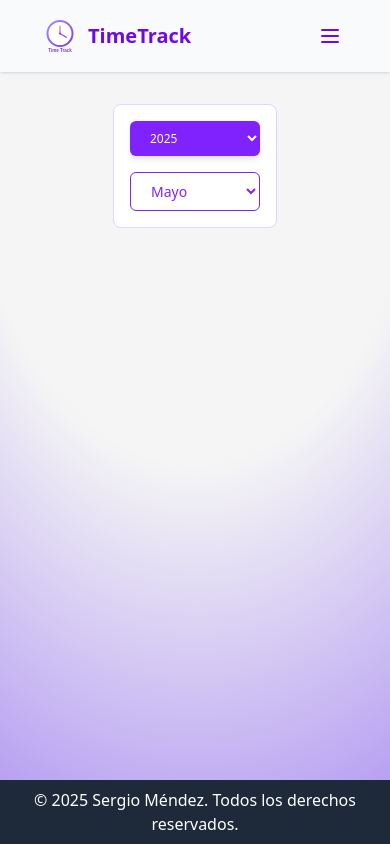
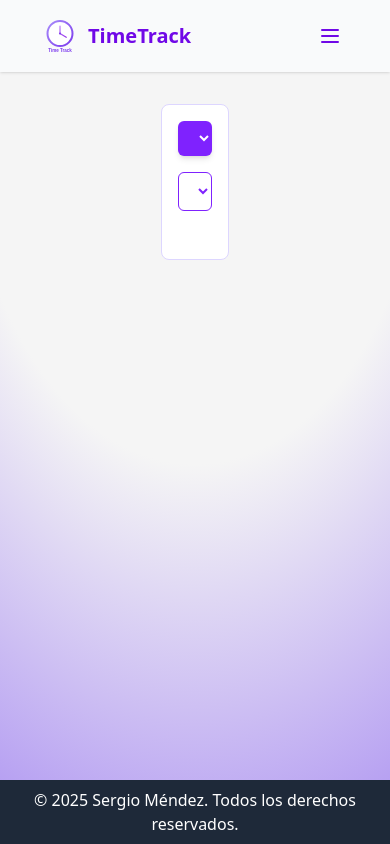
Before and after one commit to Sergiomsrs/timetrack-ui, a React (Vite) app: page /fichajes in a window 390 px wide. Built offline with nearby package versions, Linux system fonts and the light colour scheme.

Commit message:
fix: Revisado responsive del seleccionador

```diff
--- a/src/components/DatePicker.jsx
+++ b/src/components/DatePicker.jsx
@@ -66,47 +66,60 @@ export const DatePicker = ({ activeTab, setActiveTab, setIsModalAddOpen, selecte
 
 
   return (
-    <div className="rounded-lg border border-violet-200 bg-white p-4 w-fit mx-4 flex flex-col gap-4 h-fit mb-4">
+    <div className="rounded-lg border border-violet-200 bg-white p-4 w-fit mx-1 flex flex-wrap gap-4 h-fit mb-4">
+      <div className='w-full'>
 
       <select
         value={activeTab.year ?? currentYear}
         onChange={handleYearChange}
-        className="cursor-pointer rounded-md px-4 py-2 text-xs sm:text-sm font-medium md:text-base lg:px-6 bg-violet-600 text-white shadow-md"
+        className="w-full cursor-pointer rounded-md px-4 py-2 text-xs sm:text-sm font-medium md:text-base  bg-violet-600 text-white shadow-md"
         >
         {years.map((year) => (
-            <option key={year} value={year}>{year}</option>
+          <option key={year} value={year}>{year}</option>
         ))}
       </select>
+        </div>
+
+        <div className='w-full'>
+
 
       <select
         value={activeTab.month ?? currentMonth}
         onChange={handleMonthChange}
-        className="rounded-md border px-4 py-2 text-sm md:text-base text-violet-600 focus:outline-none focus:ring-2 focus:ring-violet-500 cursor-pointer"
-      >
+        className="w-full rounded-md border px-4 py-2 text-sm md:text-base text-violet-600 focus:outline-none focus:ring-2 focus:ring-violet-500 cursor-pointer"
+        >
         {months.map((month, index) => (
           <option key={index} value={index}>{month}</option>
         ))}
       </select>
+        </div>
+
+<div className='w-full'>
 
 {auth.role == "ADMIN" &&
       <button
-      className="text-sm rounded-md border px-4 py-2 text-violet-600 hover:text-amber-50 hover:bg-violet-600 cursor-pointer"
+      className="w-full text-sm rounded-md border px-4 py-2 text-violet-600 hover:text-amber-50 hover:bg-violet-600 cursor-pointer"
       onClick={() => setIsModalAddOpen(true)}
       >
         Añadir registro
       </button>
 }
+        </div>
+
+        <div className='w-full'>
+
 
 {(auth.role == "ADMIN" || auth.role == "GUEST")  &&
 
-      <button
-       className="text-sm rounded-md border px-4 py-2 text-violet-600 hover:text-amber-50 hover:bg-violet-600 cursor-pointer"
+<button
+       className="w-full text-sm rounded-md border px-4 py-2 text-violet-600 hover:text-amber-50 hover:bg-violet-600 cursor-pointer"
        onClick={() => downloadMonthlyReportPdf(selectedEmployeeId, activeTab.year, activeTab.month)}
        >
       Descargar PDF
       </button>
 
 }
+        </div>
     </div>
   );
 };
--- a/src/pages/TimeTrackView.jsx
+++ b/src/pages/TimeTrackView.jsx
@@ -41,7 +41,7 @@ export const TimeTrackView = () => {
 
     return (
       <div className="flex flex-col items-center md:flex-row md:items-start  w-full">
-        <div className="w-1/8 flex justify-center mx-8 ">
+        <div className="w-1/8 flex justify-center mx-4 ">
 
           <DatePicker
           employees={employees}
```
